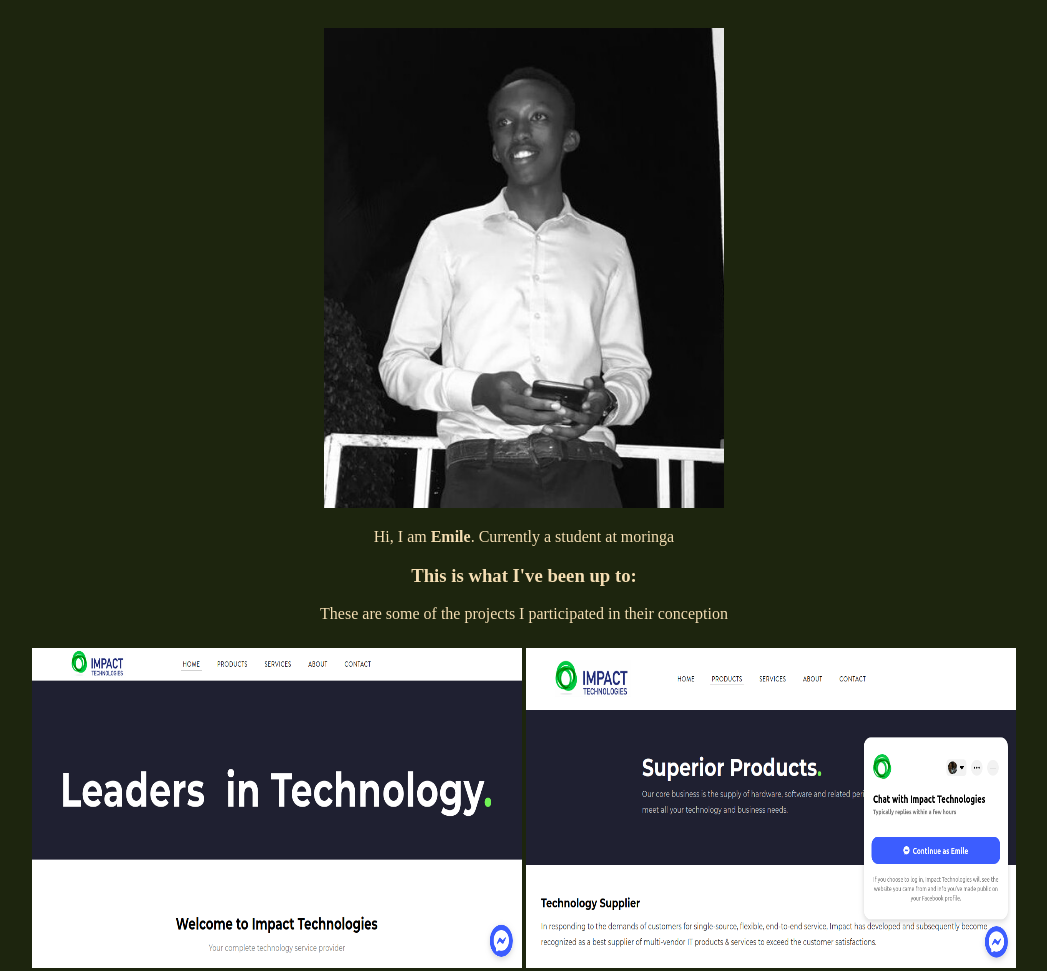
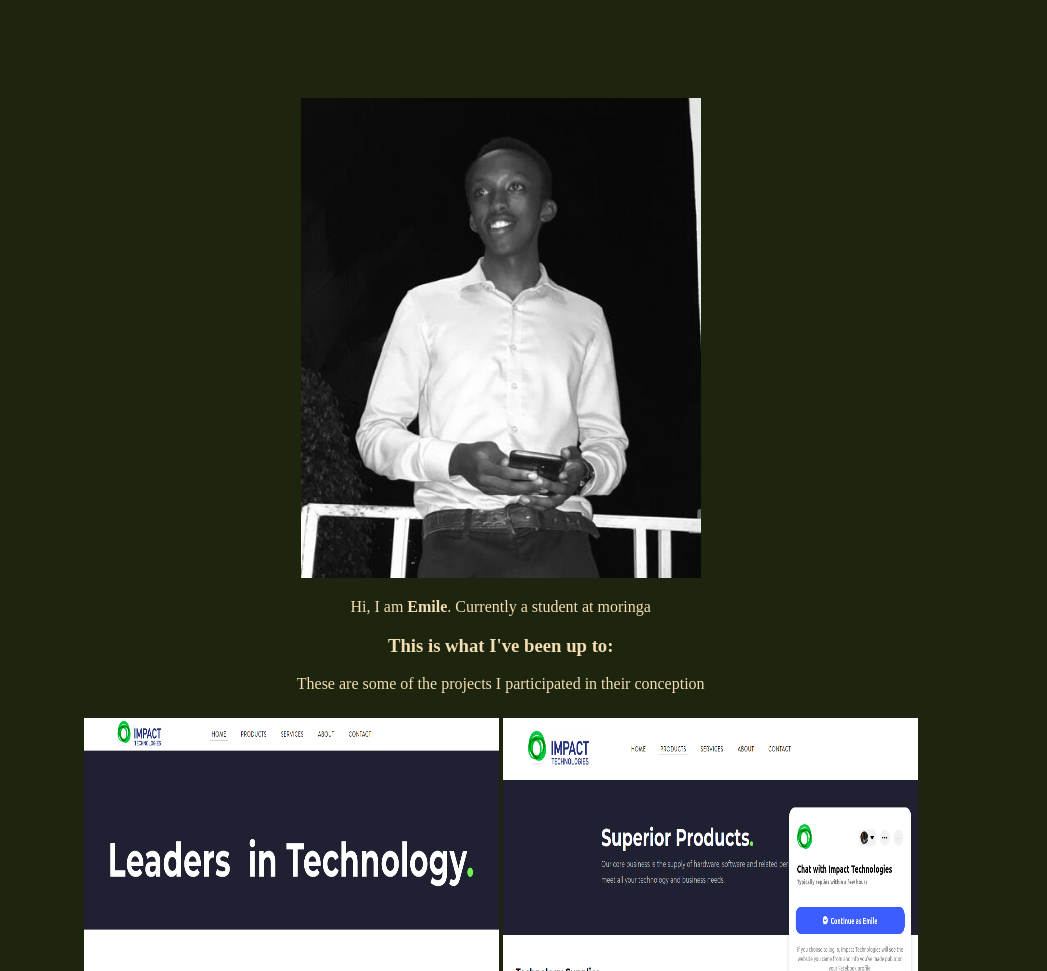
Before and after one commit to emile067/portfolio, a plain HTML site: page index.html in a window 1280 px wide. Shown: the top 971 px of the page, without its empty margins (116-1163 px from the left). Drawn offline with Linux system fonts and the light colour scheme.

Commit message:
box body

```diff
--- a/index.html
+++ b/index.html
@@ -7,6 +7,7 @@
     <link rel="stylesheet" href="style.css">
 </head>
 <body>
+    <div class="body">
     <div class="profile">
         <img src="images/profile2.jpg" alt="profile" height="80%">
         <p>Hi, I am <strong>Emile</strong>. Currently a student at moringa</p>
@@ -49,5 +50,6 @@
             </li>
         </ol>
     </div>
+</div>
 </body>
 </html>
--- a/style.css
+++ b/style.css
@@ -44,3 +44,9 @@ body{
 .link{
     font-size: x-large;
 }
+.body{
+    width: 85%;
+    border: 15px ;
+    padding: 50px;
+    margin: 20px;
+}
```
